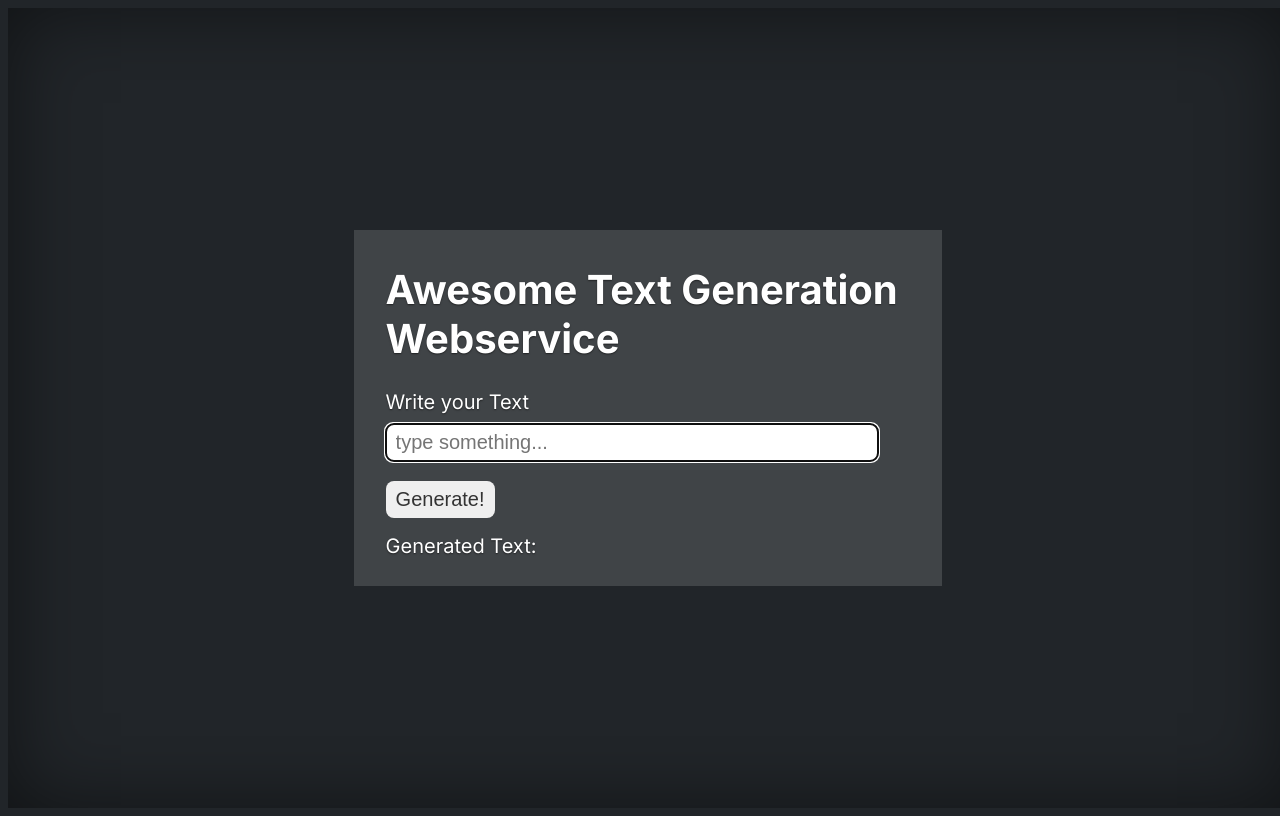
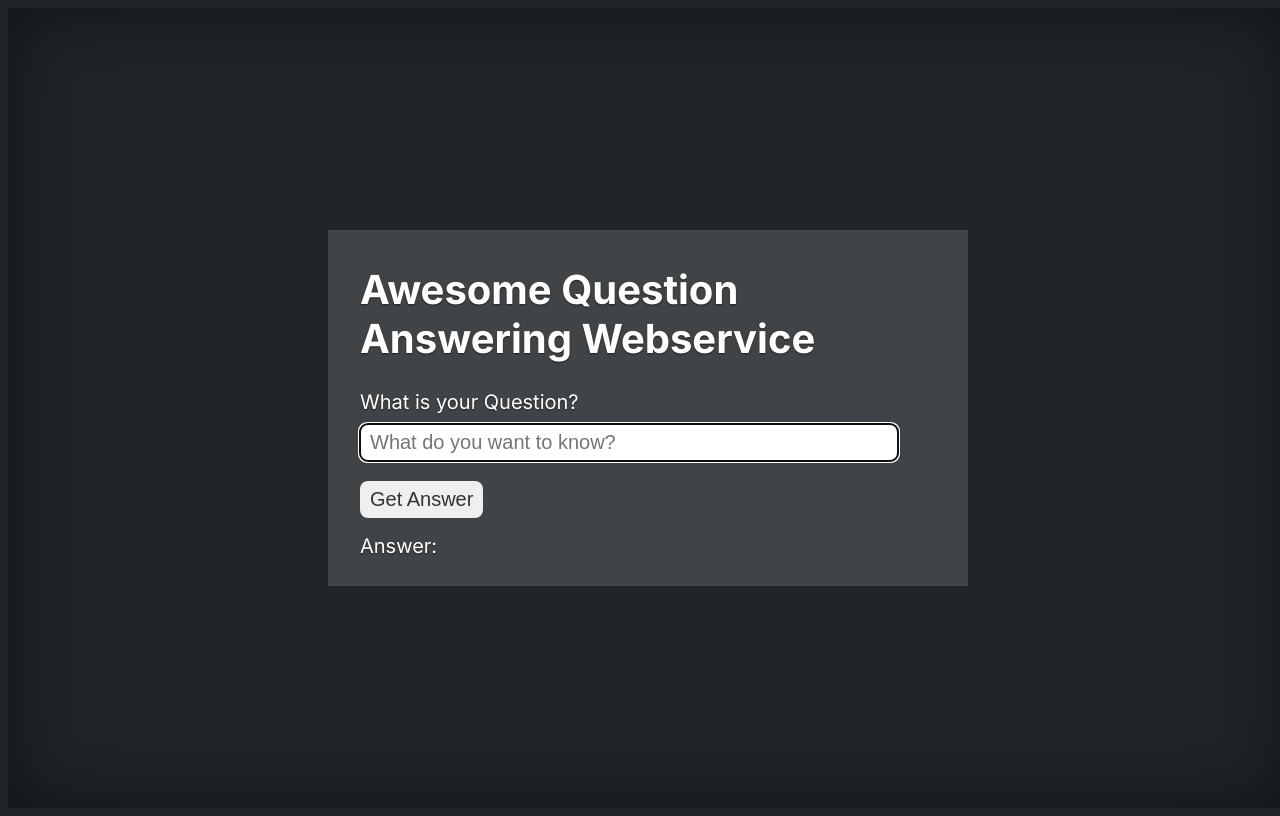
Before and after one commit to fipl-hse/2023-hello-llm, a FastAPI app: page / in a window 1280 px wide. Run offline with FastAPI, Linux system fonts and the light colour scheme.

Commit message:
refactor(webservice): I forgot we have question answering not just text generation

```diff
--- a/lab_8_llm/assets/index.html
+++ b/lab_8_llm/assets/index.html
@@ -2,7 +2,7 @@
 <html lang="en">
 <head>
     <meta charset="UTF-8">
-    <title>Text Generation Webservice</title>
+    <title>AQAWebservice</title>
     <link rel="stylesheet" href="{{ url_for('assets', path='styles.css') }}">
     <script type="text/javascript" src="{{ url_for('assets', path='main.js') }}"></script>
 </head>
@@ -10,15 +10,15 @@
     <div id="main">
         <form>
             <div>
-                <h1>Awesome Text Generation Webservice</h1>
-                <p>Write your Text</p>
+                <h1>Awesome Question Answering Webservice</h1>
+                <p>What is your Question?</p>
                 <label>
-                    <input type="text" name="question" id="question" placeholder="type something..." autofocus>
+                    <input type="text" name="question" id="question" placeholder="What do you want to know?" autofocus>
                 </label>
             </div>
-            <button id="submit" class="btn" type="button">Generate!</button>
+            <button id="submit" class="btn" type="button">Get Answer</button>
         </form>
-        <h2>Generated Text:</h2>
+        <h2>Answer:</h2>
         <h3 id="output"></h3>
     </div>
 </body>
--- a/lab_8_llm/assets/styles.css
+++ b/lab_8_llm/assets/styles.css
@@ -56,7 +56,7 @@ h2 {
 #main {
     background-color: rgba(255,255,255,0.14);
     padding: 0.5rem 2rem;
-    width: 41%;
+    width: 45%;
 }
 
 input {
```
